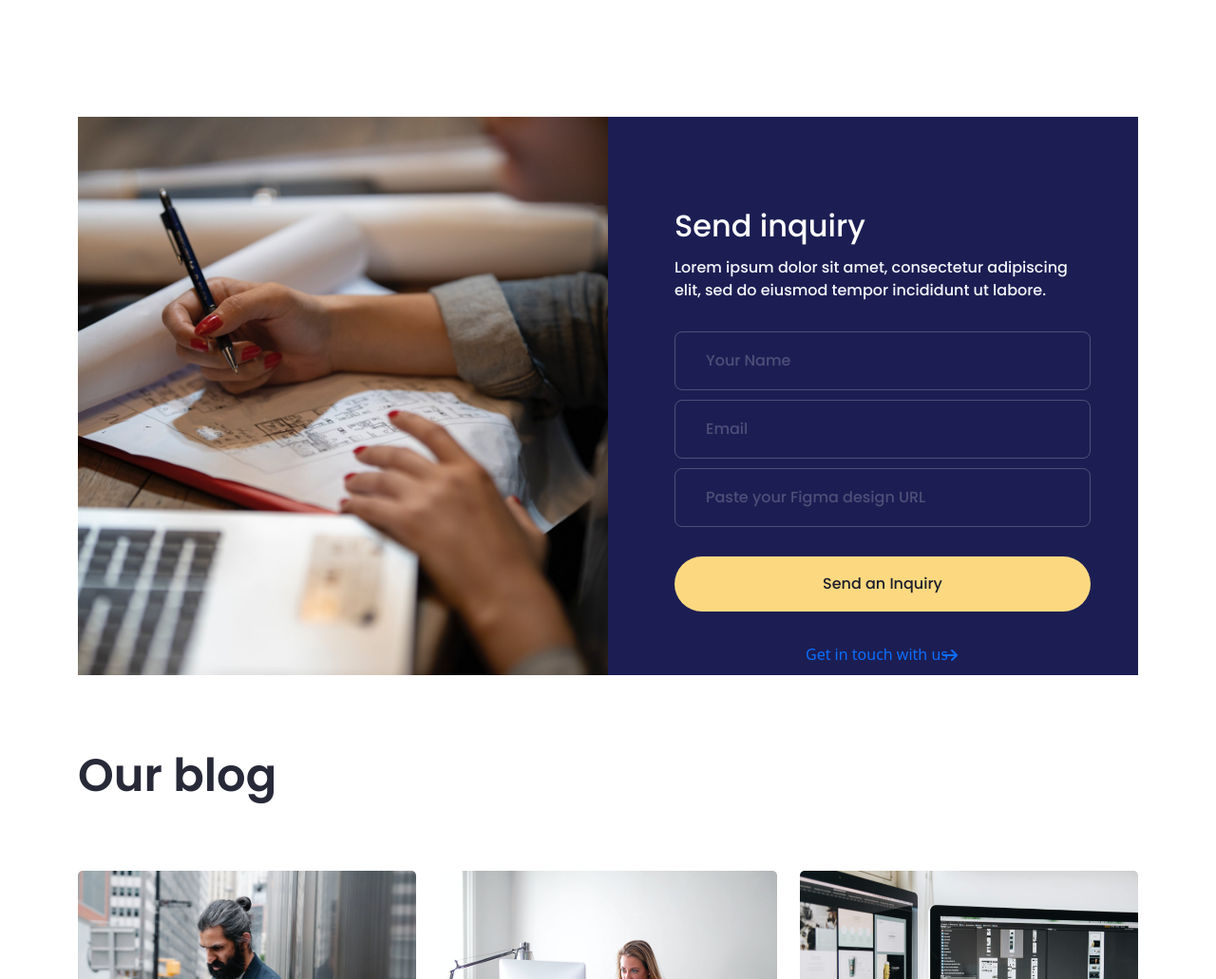
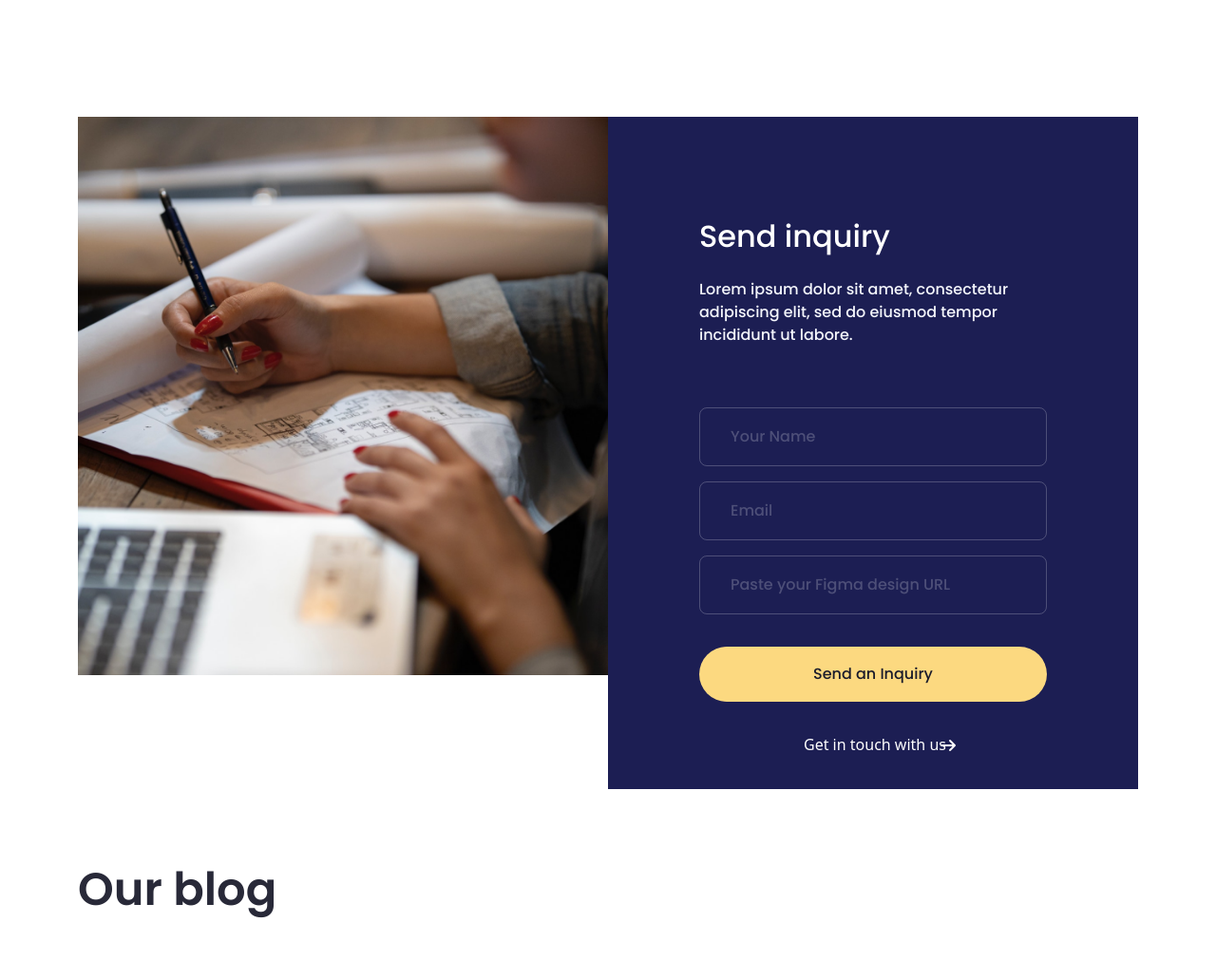
Before and after one commit to mdalifhasanredoy/finsweetproject, a plain HTML site: page index.html in a window 1280 px wide. Shown: the part 4760-5791 px from the top of the page at 95% size. Drawn offline with Linux system fonts and the light colour scheme.

Commit message:
add contact part

```diff
--- a/css/style.css
+++ b/css/style.css
@@ -592,10 +592,9 @@ ol {
 .contact-content {
      background: #1C1E53;
   width: 100%;
-    padding-top: 96px;
-    padding-left: 70px;
-    padding-right: 50px;
-    height: 588px;
+  padding-top: 107px;
+  padding-left: 96px;
+  padding-right: 96px;
 }
 
 .contact .row {
@@ -605,7 +604,7 @@ ol {
 .contact h4 {
      color: #fff;
   font-size: 32px;
-    font-weight: 500;
+  font-weight:500;
   font-family: "Poppins", sans-serif;
 
 }
@@ -613,23 +612,22 @@ ol {
 .contact p {
       color: #F4F6FC;
   font-size: 16px;
-    font-weight: 500;
+  font-weight:500;
   font-family: "Poppins", sans-serif;
-    padding-top: 5px;
-    padding-bottom: 10px;
-
+  padding-top: 17px;
+  padding-bottom: 40px;
 }
 
 .contact input {
   width: 100%;
-    margin: 5px 0px;
+  margin: 8px 0px;
   padding: 18px 32px;
   background: transparent;
   border: 1px solid rgba(255, 255, 255, 0.22);
   border-radius: 8px;
   color: #F4F6FC;
   font-size: 16px;
-    font-weight: 500;
+  font-weight:500;
   font-family: "Poppins", sans-serif;
 
 
@@ -638,7 +636,7 @@ ol {
 .contact input::placeholder {
     color: rgba(255, 255, 255, 0.22);
   font-size: 16px;
-    font-weight: 500;
+  font-weight:500;
   font-family: "Poppins", sans-serif;
 }
 
@@ -666,9 +664,10 @@ ol {
 
 .contact .common-button-ani {
     display: inline-block;
-    margin-left: 138px;
+    margin-left: 110px;
     margin-bottom: 35px;
     position: relative;
+    color:white;
 
 }
 .contact .common-button-ani i {
```
Lines whose indentation alone changed are shown as unchanged.
